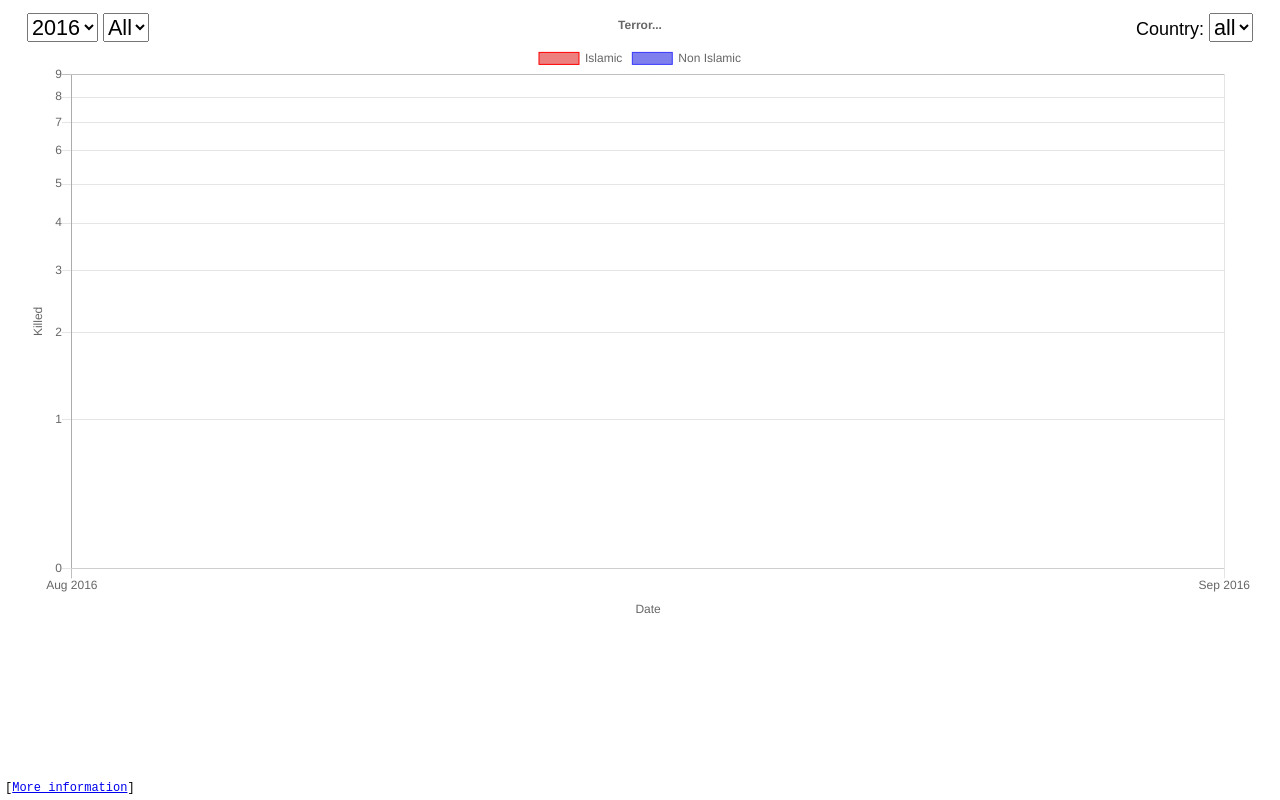
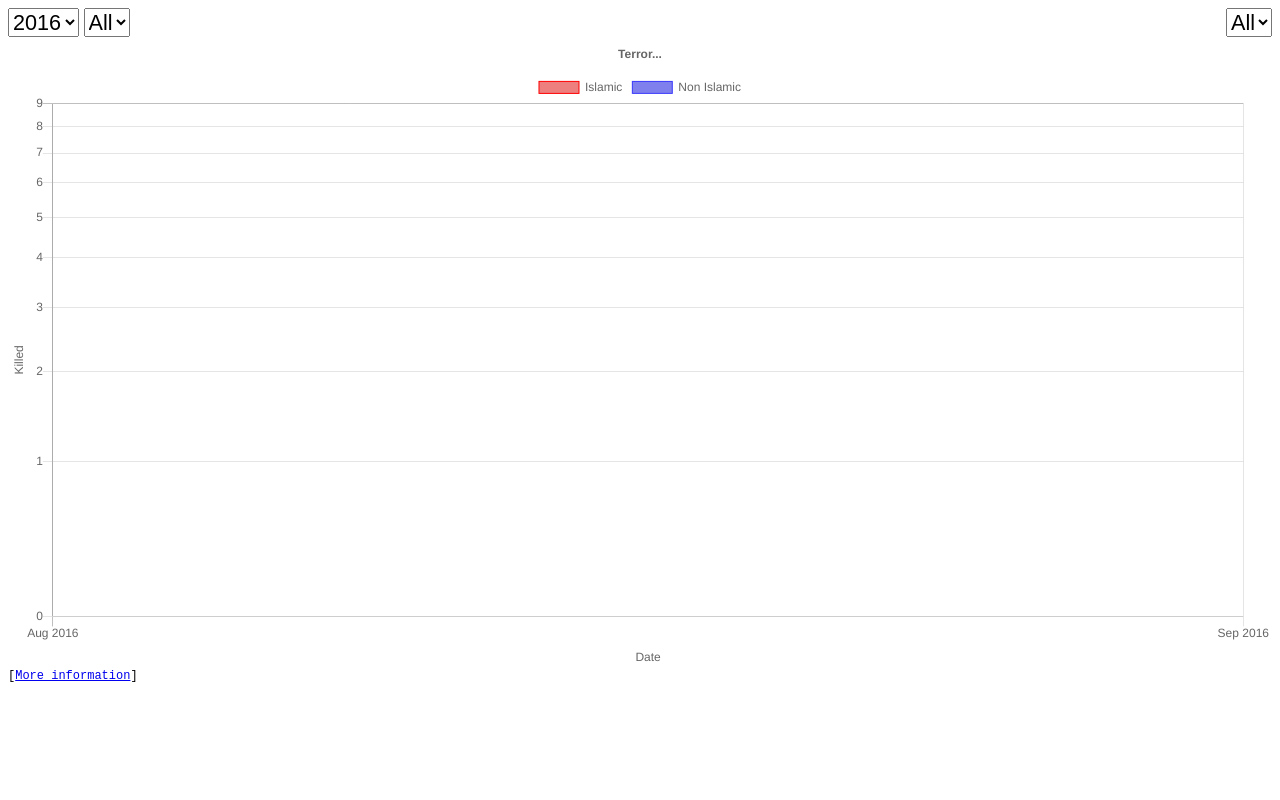
Before and after one commit to aulawabbel/terror, a website with bundled scripts: page app/index.html in a window 1280 px wide. Built offline with nearby package versions, Linux system fonts and the light colour scheme.

Commit message:
Simplified layout.

```diff
--- a/app/index.html
+++ b/app/index.html
@@ -5,48 +5,39 @@
     <title>Global Terror Graph</title>
     <style>
         .graphcontainer {
-            position: relative;
-            margin: 0px auto;
-            width: 97%;
+            width: 100%;
         }
         .graphoverlay {
-            position: absolute;
-            width: 100%;
             font-size: large;
-            font-family: sans-serif;
             z-index: 2;
-            /* pointer-events: none; needed to let click events pass through to lower layer */
-            pointer-events: none;
         }
         canvas {
             -moz-user-select: none;
             -webkit-user-select: none;
             -ms-user-select: none;
-            position: absolute;
             z-index: 1;
         }
-        .selectbox {
-            /* pointer-events: none; needed to let click events pass through to lower layer */
-            pointer-events: all;
-            margin: 5px 0px 0px;
+        .date-selectbox {
+            float: left;
+        }
+        .country-selectbox {
+            float: right;
         }
         select {
             font-size: larger;
+            max-width: 150px;
         }
+        .footer {
+        }
+
         .datalink {
-            position:fixed;
+            float: left;
             font-family: monospace;
             font-size: small;
-            left: 5px;
-            bottom: 5px;
-            pointer-events: all;
         }
-        .about {
-            position:fixed;
+        .facebook {
+            float: right;
             font-size: small;
-            right: 5px;
-            bottom: 5px;
-            pointer-events: all;
         }
     </style>
 </head>
@@ -65,12 +56,9 @@
 
 
 <div class="graphcontainer">
-    <div id="container">
-        <canvas id="canvas"></canvas>
-    </div>
     <div class="graphoverlay">
-        <div style="float:left">
-            <div class="selectbox">
+        <div>
+            <div class="date-selectbox">
             <!--label for="select_year">Year:</label-->
             <select title="Year of terror" id="select_year">
                 <option value="2001">2001</option>
@@ -97,18 +85,24 @@
             </div>
 
         </div>
-        <div class="selectbox" style="float: right">
-            <label for="select_country">Country:</label>
-            <select title="Country" id="select_country" style="max-width: 150px;">
-                <option value="all" selected="selected">all</option>
+        <div class="country-selectbox">
+            <!--label for="select_country">Country:</label-->
+            <select title="Country" id="select_country">
+                <option value="all" selected="selected">All</option>
             </select>
         </div>
-        <div class="datalink">
-            [<a href="https://github.com/aulawabbel/terror#terror">More information</a>]
+        <div id="container">
+            <canvas id="canvas"></canvas>
         </div>
-        <div class="about"">
-        <div style="margin-left: 20px;" class="fb-like" data-href="https://aulawabbel.github.io/terror/" data-width="100" data-layout="button_count" data-action="recommend" data-show-faces="false" data-share="true"></div>
+        <div class="footer">
+            <div class="datalink">
+                [<a href="https://github.com/aulawabbel/terror#terror">More information</a>]
+            </div>
+            <div class="facebook">
+                <div class="fb-like" data-href="https://aulawabbel.github.io/terror/" data-width="100" data-layout="button_count" data-action="recommend" data-show-faces="false" data-share="true"></div>
+            </div>
         </div>
+
     </div>
 </div>
 <script src="dist/bundle.js"></script>
--- a/app/src/terror.js
+++ b/app/src/terror.js
@@ -218,12 +218,12 @@ var fillCounties = function(data){
     select.empty();
     select.append($('<option/>', {
         value: 'all',
-        text : 'All'
+        text : 'All Countries'
     }));
     _core.forEach(countries, function(country) {
         select.append($('<option/>', {
             value: country,
-            text : country
+            text : country[0].toUpperCase() + country.substr(1)
         }));
     });
     select.val(selected);
@@ -241,7 +241,7 @@ var fillMonths = function(data){
     select.empty();
     select.append($('<option/>', {
         value: 'all',
-        text : 'All'
+        text : 'All Months'
     }));
     _core.forEach(months, function(month) {
         select.append($('<option/>', {
```
